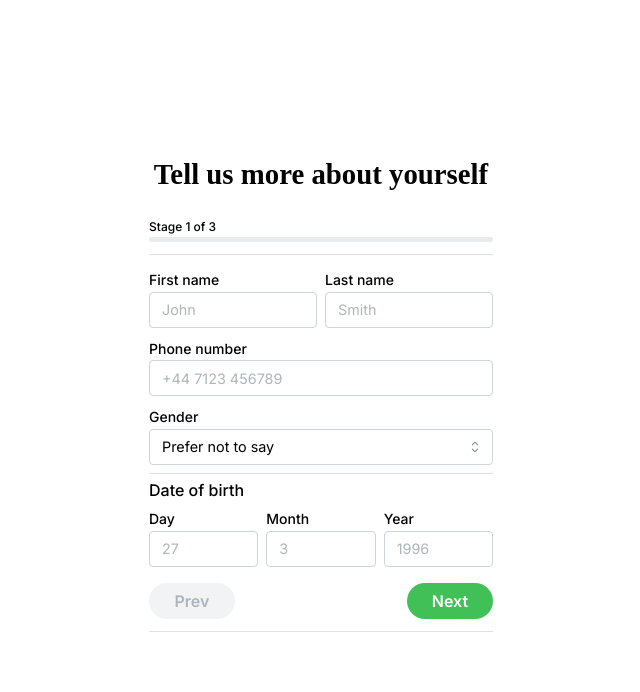
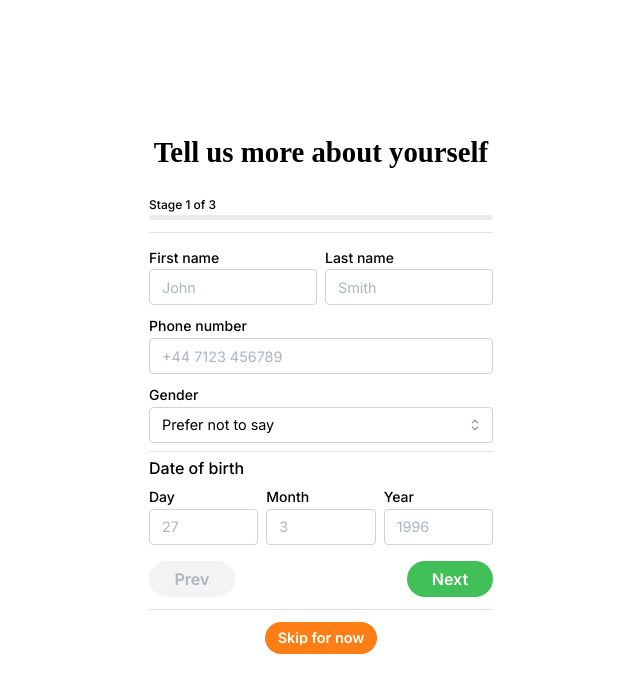
Before and after one commit to njcushing/online-shop, a React (Vite) app in the folder packages/frontend/: page /create-account in a window 1280 px wide. Shown: the top 692 px of the page, without its empty margins (319-959 px from the left). Built offline with nearby package versions, Linux system fonts and the light colour scheme; a web font is replaced by a local one.

Commit message:
Render 'Skip for now' button

```diff
--- a/packages/frontend/src/features/SetPersonalInformationForm/index.module.css
+++ b/packages/frontend/src/features/SetPersonalInformationForm/index.module.css
@@ -92,3 +92,13 @@
 
     width: 100%;
 }
+
+.skip-button {
+    align-self: center;
+
+    font-size: 0.9rem;
+
+    width: min-content;
+    height: min-content;
+    padding: 8px 12px;
+}
--- a/packages/frontend/src/features/SetPersonalInformationForm/index.tsx
+++ b/packages/frontend/src/features/SetPersonalInformationForm/index.tsx
@@ -211,6 +211,16 @@ export function SetPersonalInformationForm() {
                 </form>
 
                 <Divider />
+
+                <Button
+                    type="button"
+                    variant="filled"
+                    color="orange"
+                    radius={9999}
+                    className={styles["skip-button"]}
+                >
+                    Skip for now
+                </Button>
             </div>
         </>
     );
```
